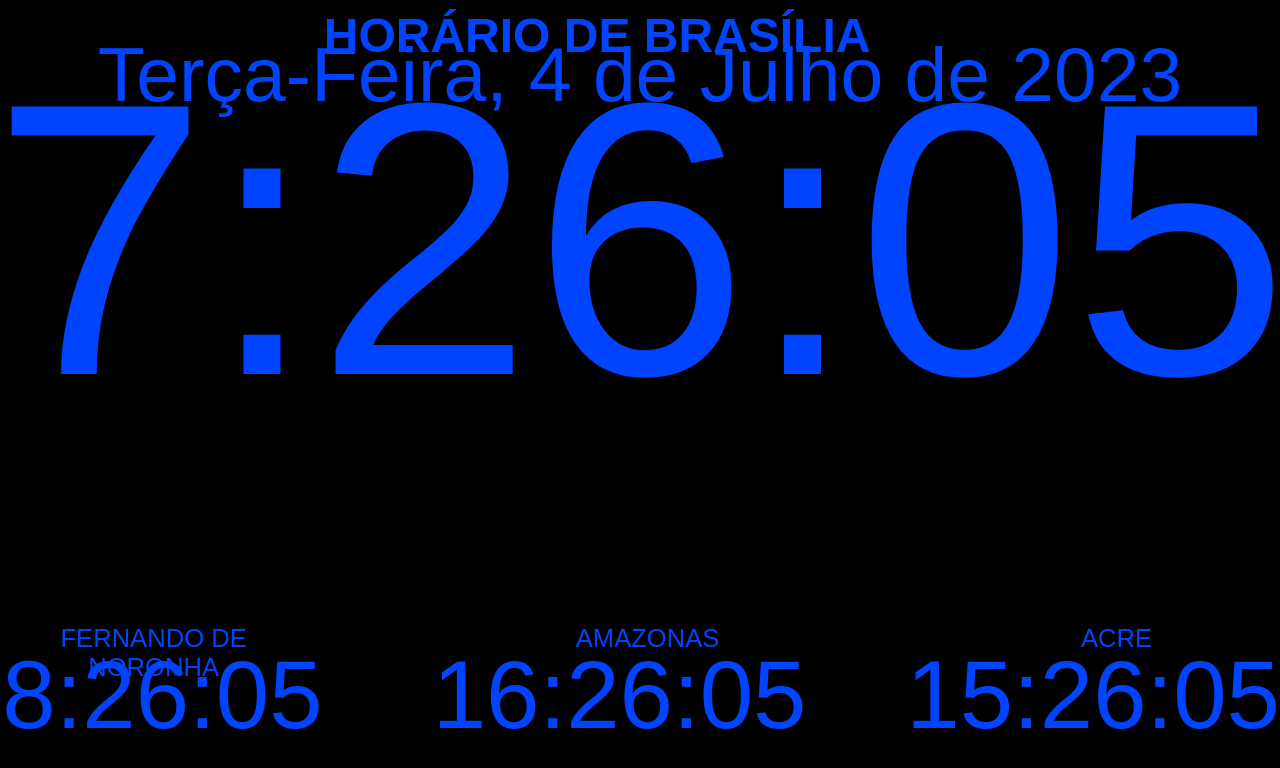
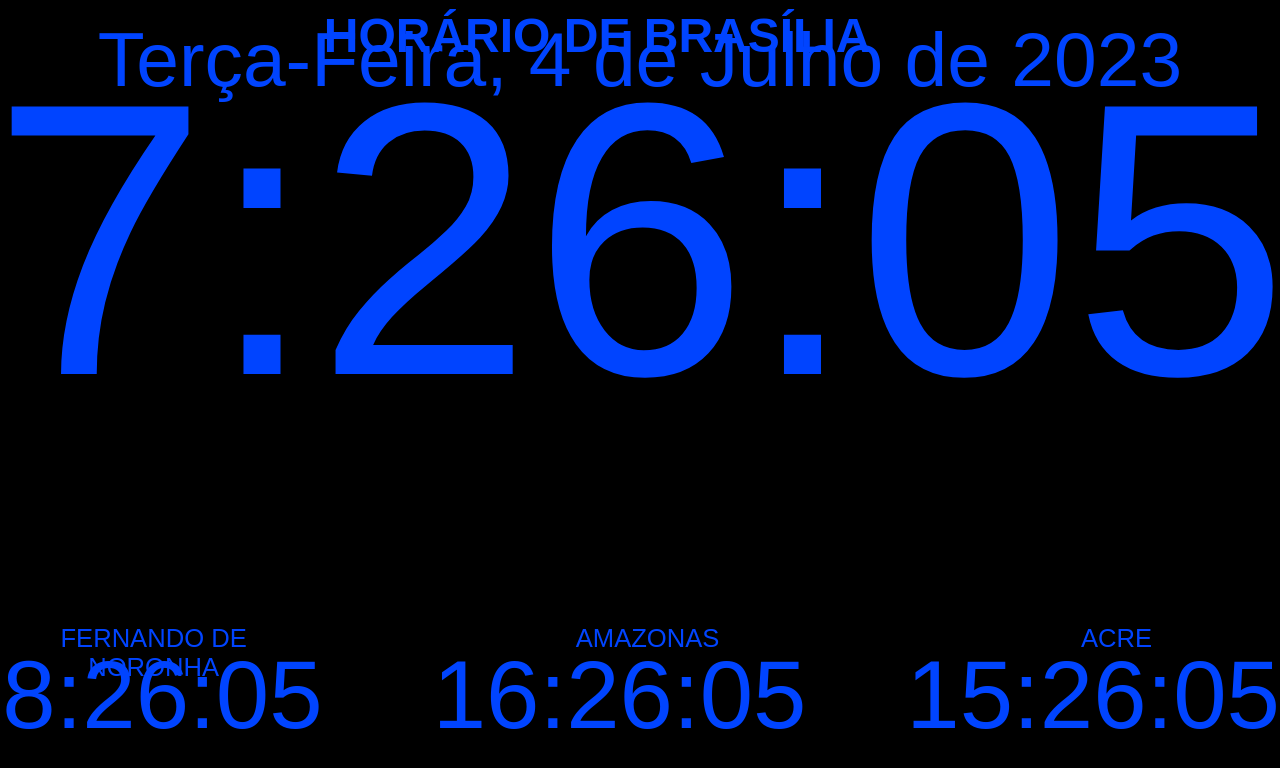
Before and after one commit to julioaires123/Meu-Primeiro-Projeto-Landing-Page, a plain HTML site: page index.html in a window 1280 px wide. Drawn offline with Linux system fonts and the light colour scheme.

Commit message:
Update style.css

```diff
--- a/style.css
+++ b/style.css
@@ -106,14 +106,14 @@ p.ac {
 /*ok teste dia mes e ano*/
 section {
     text-align: center;
-    padding-top: 25%;
+    padding-top: 5%;
     font-size: 4.8rem;
     color: #0044ff;
     font-family: 'arial';
 }
 section {
     text-align: center;
-    padding-top: 10px; /* Ou outro valor adequado */
+    padding-top: 5px; /* Ou outro valor adequado */
     font-size: 4.8rem;
     color: #0044ff;
     font-family: 'arial';
```
